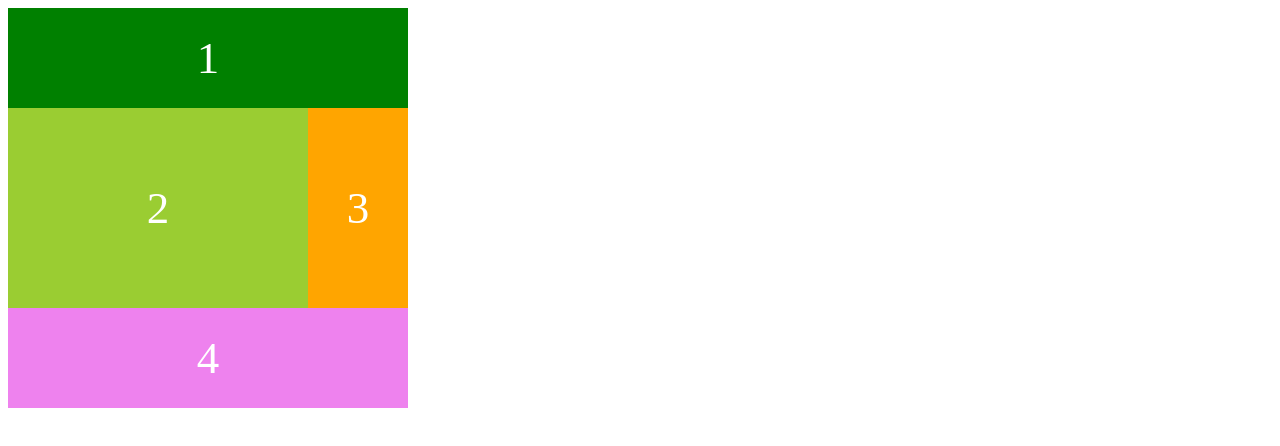
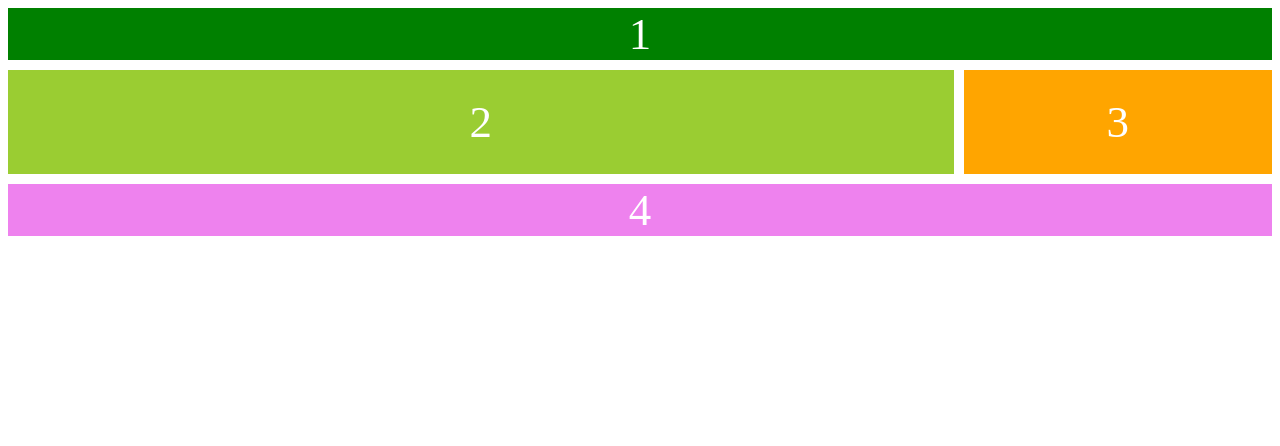
Before and after one commit to since-1994/css_layout_master, a plain HTML site: page flexbox/index.html in a window 1280 px wide. Drawn offline with Linux system fonts and the light colour scheme.

Commit message:
grid-template
use grid-template with fr(Fraction)

```diff
--- a/flexbox/style.css
+++ b/flexbox/style.css
@@ -1,7 +1,10 @@
 .father {
   display: grid;
-  grid-template-columns: repeat(4, 100px);
-  grid-template-rows: repeat(4, 100px);
+  gap: 10px;
+  grid-template:
+    "header header header header" 1fr
+    "content content content nav" 2fr
+    "footer footer footer footer" 1fr/ 1fr 1fr 1fr 1fr;
 }
 .father div {
   display: flex;
@@ -13,35 +16,20 @@
 
 .header {
   background-color: green;
-  grid-column: 1/5;
-  /* grid-column-start: 1;
-  grid-column-end: 5; */
+  grid-area: header;
 }
 
 .content {
   background-color: yellowgreen;
-  grid-column: 1/-2;
-  /* grid-column-start: 1;
-  grid-column-end: 4; */
-  grid-row: 2/-2;
-  /* grid-row-start: 2;
-  grid-row-end: 4; */
+  grid-area: content;
 }
 
 .nav {
   background-color: orange;
-  grid-row: 2/-2;
-  /* grid-row-start: 2;
-  grid-row-end: 4; */
+  grid-area: nav;
 }
 
 .footer {
   background-color: violet;
-
-  grid-column: span 4;
-
-  /* grid-column: 1/-1; */
-
-  /* grid-column-start: 1;
-  grid-column-end: 5; */
+  grid-area: footer;
 }
```
